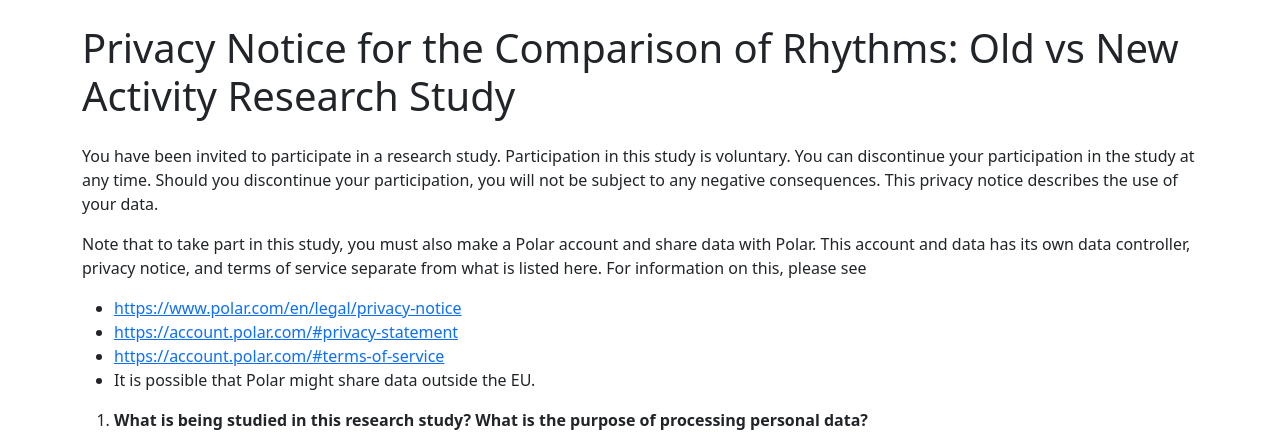
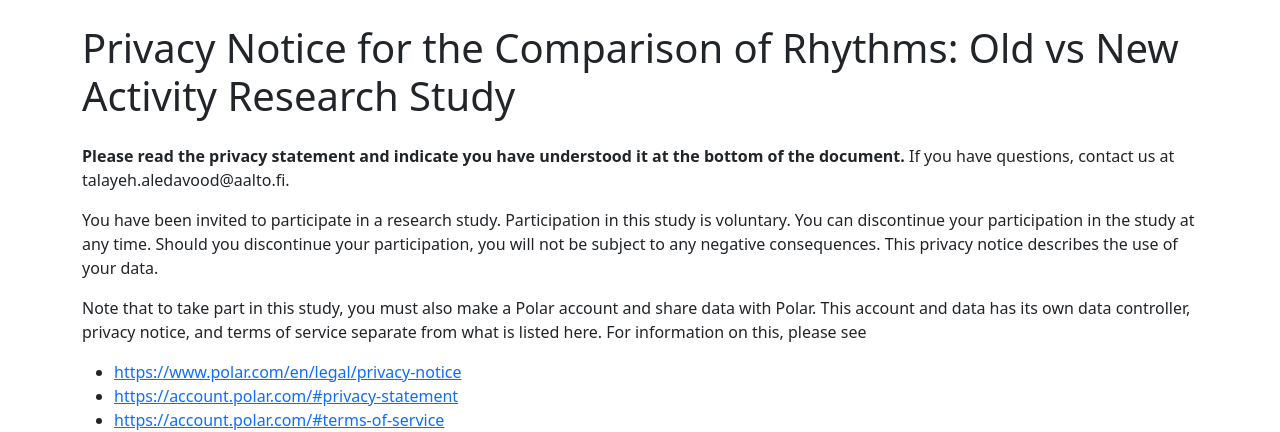
Before and after one commit to AaltoRSE/polar_auth, a Django app: page /privacy/ in a window 1280 px wide. Shown: the part 256-688 px from the top of the page. Run offline with Django 3.2, Linux system fonts and the light colour scheme; the visitor is signed in with stand-in values (Sample User, id 1); parts of the project's set-up code (start-up, migrations or seed data) failed here and were passed over.

Commit message:
Redirect from the registration page directly to the privacy notice

```diff
--- a/templates/users/privacy_notice.html
+++ b/templates/users/privacy_notice.html
@@ -5,6 +5,8 @@
 <h4><a href="/">Back to the Main Page</a></h4>
 
 <h1 class="my-4">Privacy Notice for the Comparison of Rhythms: Old vs New Activity Research Study</h1>
+
+<p><b>Please read the privacy statement and indicate you have understood it at the bottom of the document.</b> If you have questions, contact us at talayeh.aledavood@aalto.fi.</p>
 
 <p>
   You have been invited to participate in a research study.  Participation in this study is voluntary. You can discontinue your participation in the study at any time. Should you discontinue your participation, you will not be subject to any negative consequences. This privacy notice describes the use of your data.
--- a/users/views.py
+++ b/users/views.py
@@ -68,7 +68,7 @@ class AboutView(SuccessMessageMixin, CreateView):
 class EmailSubscribersView(UserPassesTestMixin, FormView):
     template_name = 'users/subscriber_email.html'
     form_class = users.forms.EmailSubscribersForm
-    success_url = reverse_lazy('about')
+    success_url = reverse_lazy('home')
 
     def test_func(self):
         return self.request.user.is_superuser
@@ -91,7 +91,6 @@ class EmailSubscribersView(UserPassesTestMixin, FormView):
 
 class RegistrationView(SuccessMessageMixin, CreateView):
     template_name = 'users/registration.html'
-    success_url = reverse_lazy('main')
     form_class = users.forms.UserRegisterForm
     success_message = "Your profile was created successfully"
 
@@ -101,7 +100,7 @@ class RegistrationView(SuccessMessageMixin, CreateView):
         password = form.cleaned_data['password1']
         user = authenticate(username=email, password=password)
         login(self.request, user)
-        return HttpResponseRedirect(reverse_lazy('main'))
+        return HttpResponseRedirect(reverse_lazy('privacy'))
 
 
 @method_decorator(login_required, name='dispatch')
```
